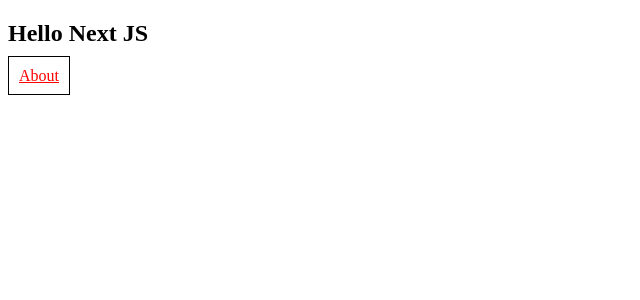
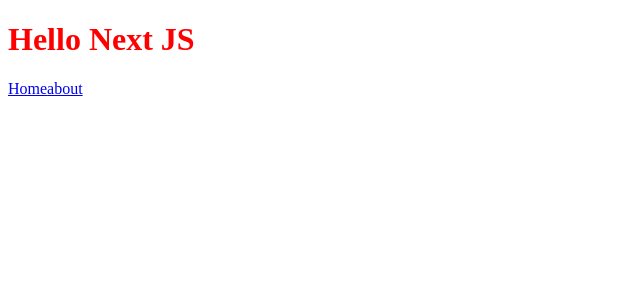
Before and after one commit to csslick/hello-next, a Next.js app: page / in a window 1280 px wide. Shown: the top 300 px of the page, without its empty margins (0-640 px from the left). Built offline with nearby package versions, Linux system fonts and the light colour scheme.

Commit message:
style and components

```diff
--- /dev/null
+++ b/components/Nav.js
@@ -0,0 +1,16 @@
+import Link from 'next/link';
+
+function Nav() {
+  return (
+    <div>
+      <Link href="/">
+        <a>Home</a>
+      </Link>
+      <Link href="/about">
+        <a>about</a>
+      </Link>
+    </div>
+  );
+}
+
+export default Nav;
--- a/pages/index.js
+++ b/pages/index.js
@@ -1,19 +1,23 @@
 import Link from "next/link";
+import Nav from '../components/Nav';
 
 const myStyle = {
   color: 'red',
   border: '1px solid black',
   padding: '10px'
 }
-
 const Index = () => {
   return (
     <>
-      <h2>Hello Next JS</h2>
-      <Link href="./about">
-        <a style={ myStyle }>About</a>
-      </Link>
+      <h1>Hello Next JS</h1>
+      <Nav />
 
+      <style jsx>
+        {`
+          h1 { color: red;}
+          p { color: green;}
+        `}
+      </style>
     </>
   )
 }
```
